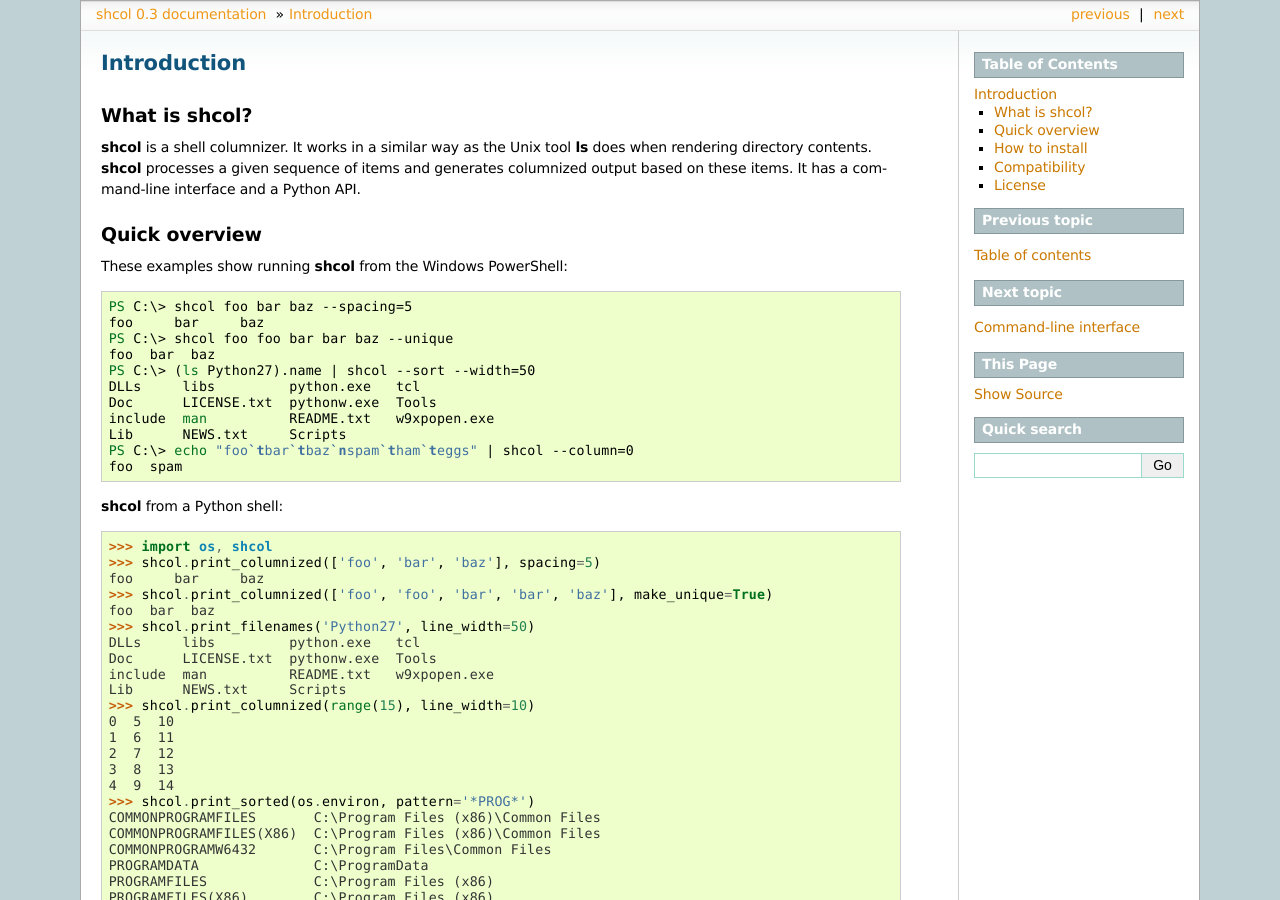
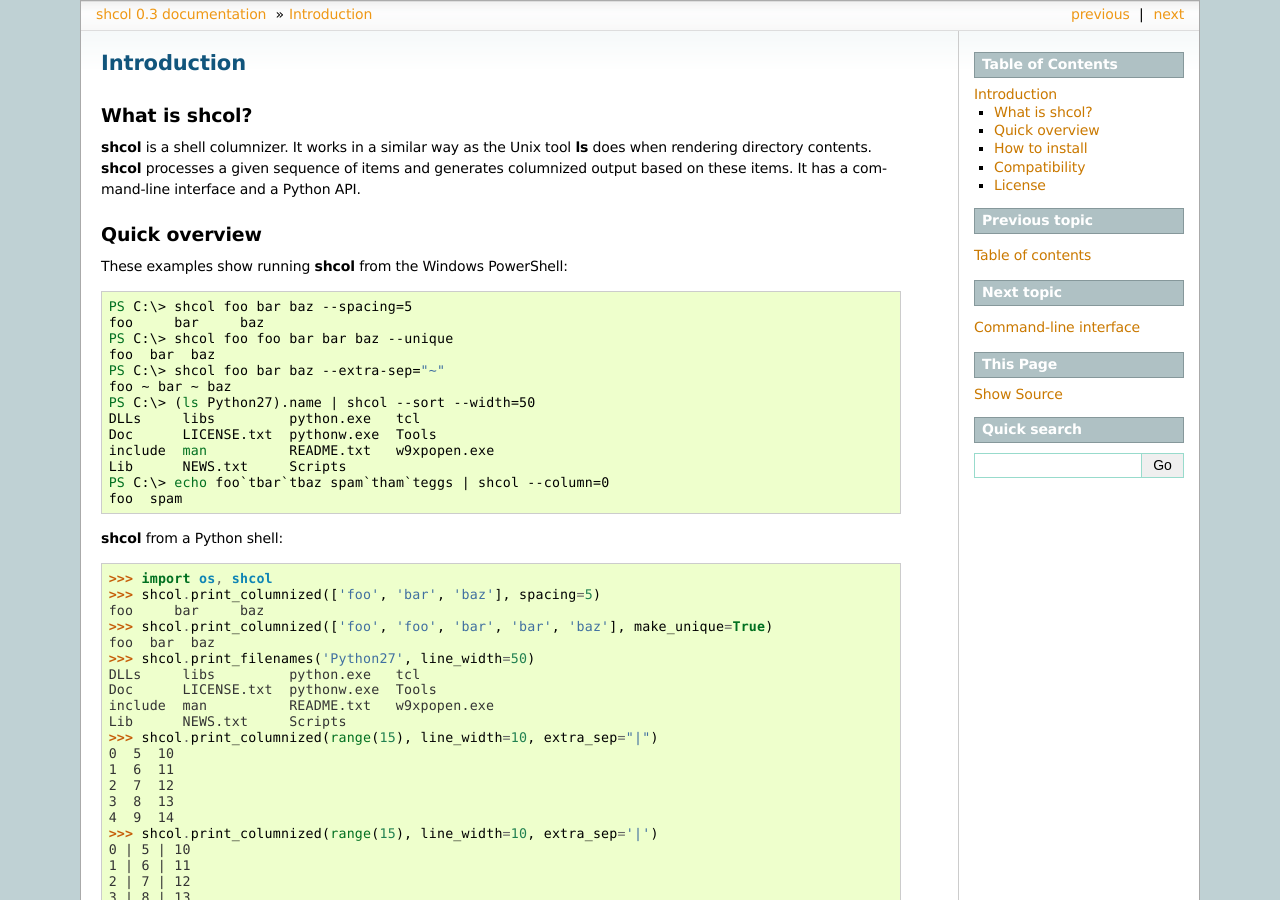
Before and after one commit to seblin/shcol, a Sphinx documentation site: the page built from doc/introduction.rst, in a window 1280 px wide and 900 px high. Built offline with Sphinx 7.4.7, drawn with Linux system fonts in a browser that asks for light colours.

Commit message:
Add section for "extra_sep" to HTML docs.

```diff
--- a/doc/introduction.rst
+++ b/doc/introduction.rst
@@ -21,12 +21,14 @@ These examples show running :program:`shcol` from the Windows PowerShell:
    foo     bar     baz
    PS C:\> shcol foo foo bar bar baz --unique
    foo  bar  baz
+   PS C:\> shcol foo bar baz --extra-sep="~"
+   foo ~ bar ~ baz
    PS C:\> (ls Python27).name | shcol --sort --width=50
    DLLs     libs         python.exe   tcl
    Doc      LICENSE.txt  pythonw.exe  Tools
    include  man          README.txt   w9xpopen.exe
    Lib      NEWS.txt     Scripts
-   PS C:\> echo "foo`tbar`tbaz`nspam`tham`teggs" | shcol --column=0
+   PS C:\> echo foo`tbar`tbaz spam`tham`teggs | shcol --column=0
    foo  spam
 
 
@@ -44,12 +46,18 @@ These examples show running :program:`shcol` from the Windows PowerShell:
    Doc      LICENSE.txt  pythonw.exe  Tools
    include  man          README.txt   w9xpopen.exe
    Lib      NEWS.txt     Scripts
-   >>> shcol.print_columnized(range(15), line_width=10)
+   >>> shcol.print_columnized(range(15), line_width=10, extra_sep="|")
    0  5  10
    1  6  11
    2  7  12
    3  8  13
    4  9  14
+   >>> shcol.print_columnized(range(15), line_width=10, extra_sep='|')
+   0 | 5 | 10
+   1 | 6 | 11
+   2 | 7 | 12
+   3 | 8 | 13
+   4 | 9 | 14
    >>> shcol.print_sorted(os.environ, pattern='*PROG*')
    COMMONPROGRAMFILES       C:\Program Files (x86)\Common Files
    COMMONPROGRAMFILES(X86)  C:\Program Files (x86)\Common Files
```
Also changed, not shown: doc/cli.rst (+17 -0 lines), doc/python-api.rst (+17 -0 lines).
